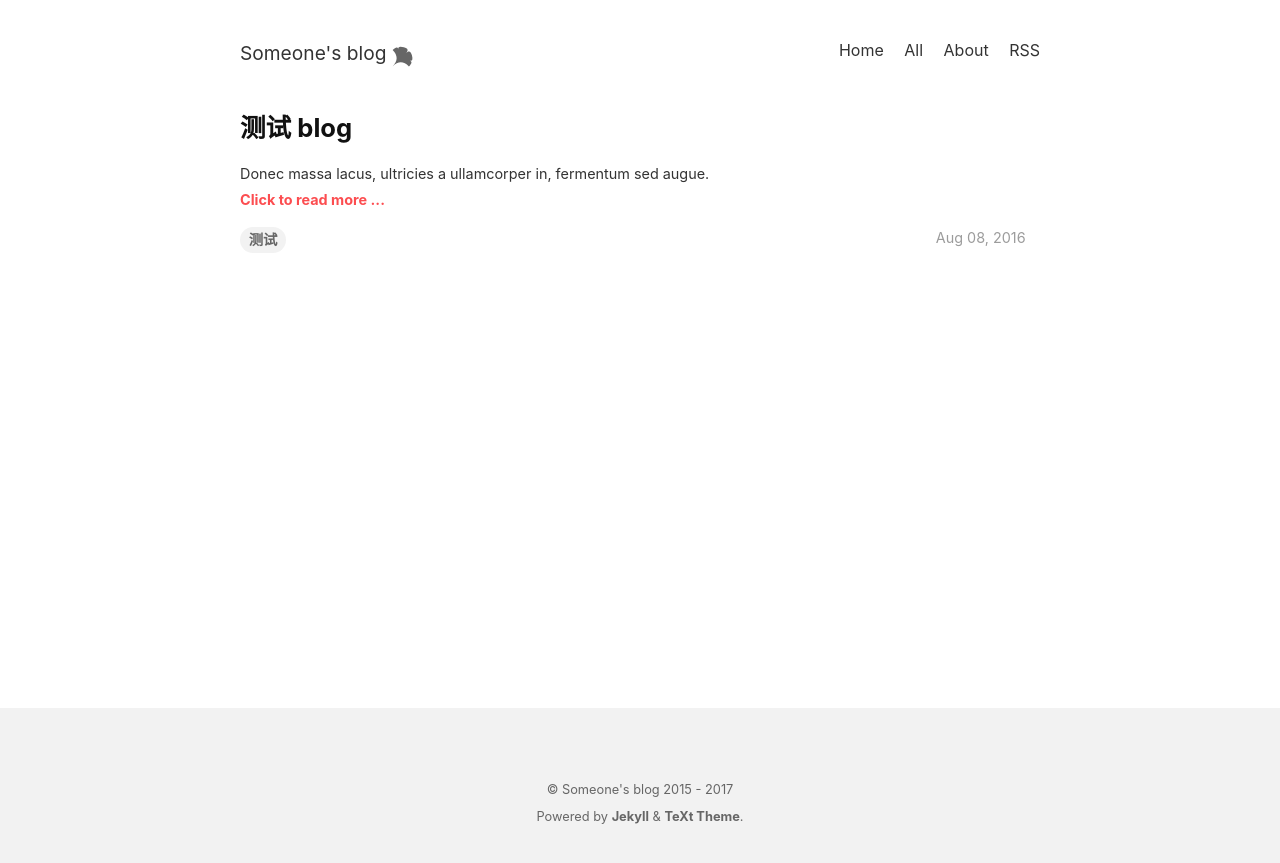
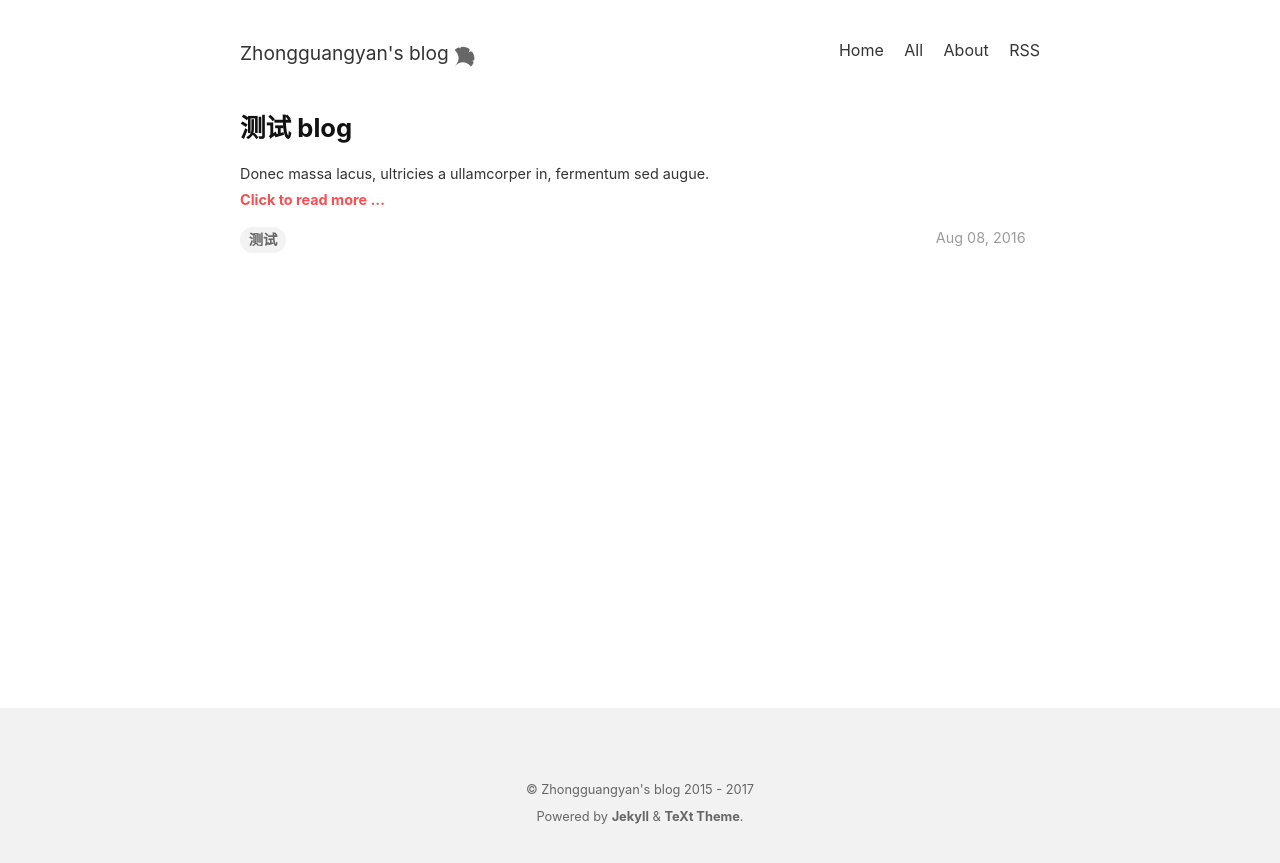
Before and after one commit to jxxfzgy/jxxfzgy.github.io, a Jekyll site: the page built from index.html, in a window 1280 px wide. Shown: the top 863 px of the page. Built offline with Jekyll 4.4.1, drawn with Linux system fonts in a browser that asks for light colours; nearby versions of some CDN libraries; the list of posts is cut into pages by our own code.

Commit message:
Update _config.yml

```diff
--- a/_config.yml
+++ b/_config.yml
@@ -14,7 +14,7 @@
 ## Base settings ##
 # url:  #!the base hostname & protocol for your site e.g. https://www.someone.com (!!required!!)
 baseurl: /
-title: Someone's blog
+title: Zhongguangyan's blog
 description: > #this means to ignore newlines until "nav_lists:"
   Someone's Blog
 
@@ -33,11 +33,11 @@ nav_lists:
 
 ## Language & timezone ##
 lang: en #the language of your site, eg: en(English), zh(简体中文), zh-Hans(简体中文), zh-Hant(繁體中文)
-timezone: Asia/Shanghai
+timezone: Asia/Shenzhen
 
 ## Author & social ##
 author:
-  name: Someone
+  name: Zhongguangyan
   # email:  #your Email address e.g. someone@site.com
   # facebook:  #your Facebook username
   # twitter:  #your Twitter username
```
